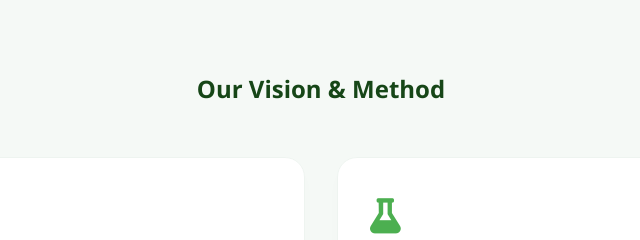
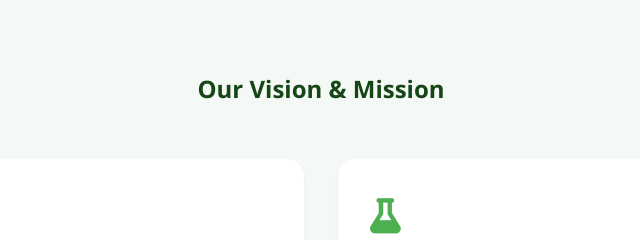
Before and after one commit to Nutrimarg/Index-page-, a plain HTML site: page index.html in a window 1280 px wide. Shown: the part 783-1023 px from the top of the page, 319-959 px from the left. Drawn offline with Linux system fonts and the light colour scheme.

Commit message:
Update index.html

```diff
--- a/index.html
+++ b/index.html
@@ -397,7 +397,7 @@
     <main>
         <!-- Vision & Mission Section -->
         <section id="about" class="section">
-            <h2 style="text-align:center; color: var(--primary-dark); margin-bottom: 3rem;">Our Vision & Method</h2>
+            <h2 style="text-align:center; color: var(--primary-dark); margin-bottom: 3rem;">Our Vision & Mission</h2>
             <div class="grid">
                 <article class="card">
                     <i class="fas fa-eye" style="color: var(--teal-brand); font-size: 2.2rem; margin-bottom: 1rem;" aria-hidden="true"></i>
```
